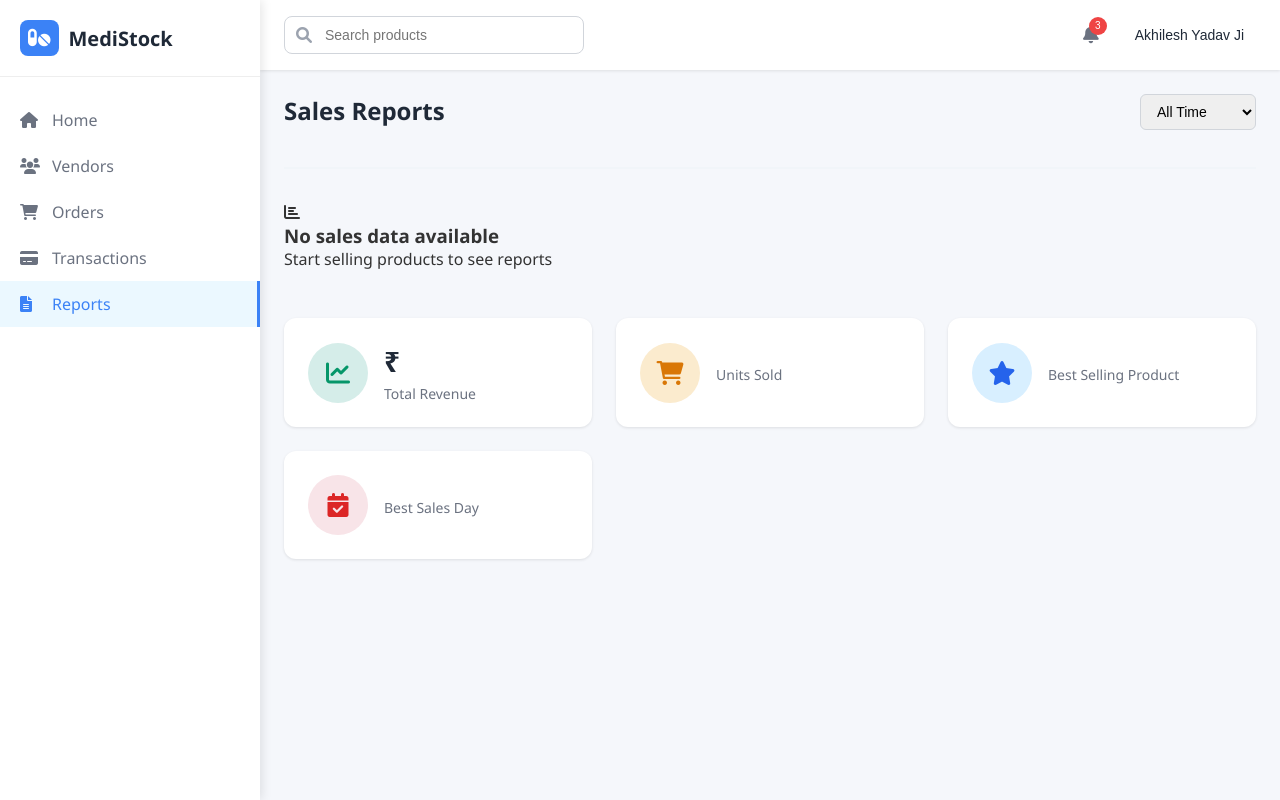
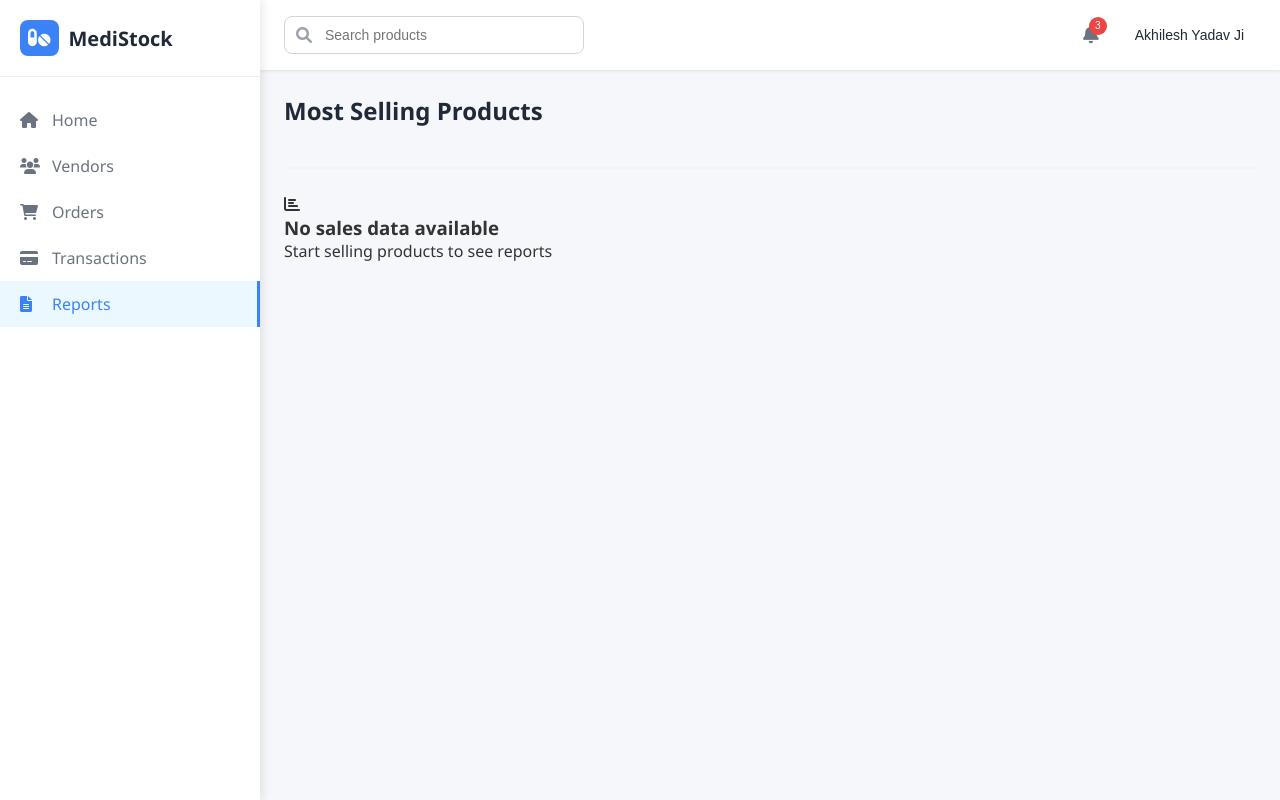
Before and after one commit to Anun1724/InventoryManagement, a Django app: page /reports/ in a window 1280 px wide. Run offline with Django 5.2, Linux system fonts and the light colour scheme; data that the repository does not hold is empty.

Commit message:
App running

```diff
--- a/core/templates/core/reports.html
+++ b/core/templates/core/reports.html
@@ -5,23 +5,13 @@
 
 {% block content %}
 <div class="section">
-    <!-- Header with Filter -->
-    <div class="section-header">
-        <h2>Sales Reports</h2>
-        <div class="filter-container">
-            <form method="get" style="display:inline;">
-                <select name="period" id="reportPeriod" onchange="this.form.submit()">
-                    <option value="all">All Time</option>
-                    <option value="today">Today</option>
-                    <option value="week">This Week</option>
-                    <option value="month">This Month</option>
-                </select>
-            </form>
-        </div>
+    <!-- Header -->
+    <div class="section-header" style="margin-bottom: 24px;">
+        <h2>Most Selling Products</h2>
     </div>
 
     <!-- Most Selling Products Section -->
-    <section class="horizontal-scroll" style="margin-bottom: 32px;">
+    <section class="horizontal-scroll">
         {% for product in most_selling %}
         <div class="medicine-card">
             <div class="medicine-info">
@@ -53,10 +43,6 @@
                         <i class="fas fa-money-bill"></i>
                         <span>Revenue: ₹{{ product.total_revenue|floatformat:2 }}</span>
                     </div>
-                    <div class="product-detail">
-                        <i class="fas fa-chart-line"></i>
-                        <span>Avg. Daily Sales: {{ product.avg_daily_sales|floatformat:1 }}</span>
-                    </div>
                 </div>
             </div>
         </div>
@@ -68,45 +54,5 @@
         </div>
         {% endfor %}
     </section>
-
-    <!-- Summary Stats -->
-    <div class="stats-grid">
-        <div class="stat-card">
-            <div class="stat-icon profit">
-                <i class="fas fa-chart-line"></i>
-            </div>
-            <div class="stat-content">
-                <h3>₹{{ total_revenue|floatformat:2 }}</h3>
-                <p>Total Revenue</p>
-            </div>
-        </div>
-        <div class="stat-card">
-            <div class="stat-icon inventory">
-                <i class="fas fa-shopping-cart"></i>
-            </div>
-            <div class="stat-content">
-                <h3>{{ total_units_sold }}</h3>
-                <p>Units Sold</p>
-            </div>
-        </div>
-        <div class="stat-card">
-            <div class="stat-icon out-of-stock">
-                <i class="fas fa-star"></i>
-            </div>
-            <div class="stat-content">
-                <h3>{{ best_selling.name }}</h3>
-                <p>Best Selling Product</p>
-            </div>
-        </div>
-        <div class="stat-card">
-            <div class="stat-icon expired">
-                <i class="fas fa-calendar-check"></i>
-            </div>
-            <div class="stat-content">
-                <h3>{{ best_day|date:"d M Y" }}</h3>
-                <p>Best Sales Day</p>
-            </div>
-        </div>
-    </div>
 </div>
 {% endblock %}
--- a/core/views.py
+++ b/core/views.py
@@ -264,11 +264,16 @@ def transactions_page(request):
     return render(request, 'core/transactions.html', context)
 
 def reports_page(request):
+    # Get top 5 most selling products with their total units sold
     most_selling = (
-        Product.objects.annotate(units_sold=Sum('transaction__quantity'))
-        .order_by('-units_sold')
-        .filter(units_sold__isnull=False)[:10]
+        Product.objects.annotate(
+            units_sold=Sum('transaction__quantity'),
+            total_revenue=Sum(F('transaction__quantity') * F('price'))
+        )
+        .filter(units_sold__isnull=False)
+        .order_by('-units_sold')[:5]
     )
+
     context = {
         'most_selling': most_selling,
     }
```
